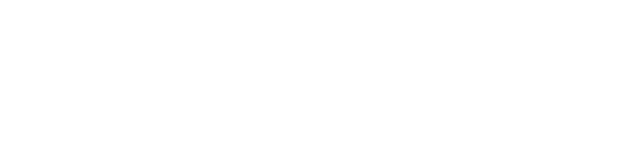
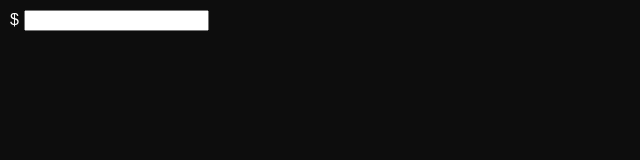
Before and after one commit to mkaminsky11/prompted, a plain HTML site: page test/index.html in a window 1280 px wide. Shown: the whole page, without its empty margins (0-640 px from the left). Drawn offline with Linux system fonts and the light colour scheme.

Commit message:
add input and some basic styles

```diff
--- /dev/null
+++ b/css/prompted-default.css
@@ -0,0 +1,9 @@
+.prompted-s-default{
+  background-color: rgb(13, 13, 13);
+  color: white;
+  font-family: "Arial";
+}
+
+.prompted-s-default .prompted-prompt{
+  margin-right: 5px;
+}
--- /dev/null
+++ b/css/prompted.css
@@ -0,0 +1,9 @@
+.prompted{
+  width: calc(100% - 20px);
+  height: calc(100% - 20px);
+
+  overflow-y: scroll;
+  overflow-x: hidden;
+
+  padding: 10px;
+}
--- a/js/glerm.js
+++ b/js/prompted.js
@@ -34,7 +34,16 @@ function prompted(elems, options){
 */
 
 function _prompted(elem, options){
+  this.elem = elem;
+  this.prompt = "$";
+
+  //prompt
+  if(_prompted_helper.exists(options.prompt)){this.prompt = options.prompt}
+
   var main = document.createElement("DIV");
+  main.className = "prompted prompted-s-default";
+  main.innerHTML = "<div class=\"prompted-row\"><span class=\"prompted-prompt\">"+this.prompt+"</span><input type=\"text\" class=\"prompted-input\"></div>";
+  elem.appendChild(main);
 };
 
 /*
@@ -53,3 +62,10 @@ _prompted_helper.isElement = function(o){
     o && typeof o === "object" && o !== null && o.nodeType === 1 && typeof o.nodeName==="string"
   );
 };
+
+_prompted_helper.exists = function(test){
+  if((typeof test) === (typeof undefined) || test === undefined || (typeof test) === undefined || (typeof test) === "undefined"){
+    return false;
+  }
+  return true;
+};
--- a/test/index.html
+++ b/test/index.html
@@ -2,8 +2,8 @@
 <html>
   <head>
 
-      <link rel="stylesheet" href="../css/glerm.css">
-      <link rel="stylesheet" href="../css/glerm-default.css">
+      <link rel="stylesheet" href="../css/prompted.css">
+      <link rel="stylesheet" href="../css/prompted-default.css">
 
       <style>
         body, html{
@@ -27,7 +27,7 @@
     <div id="main"></div>
 
     <script src="../js/jquery.js"></script>
-    <script src="../js/glerm.js"></script>
+    <script src="../js/prompted.js"></script>
     <script>
       var terminal = prompted(document.getElementById("main"),{
 
```
Also changed, not shown: css/glerm-default.css (deleted), css/glerm.css (deleted).
